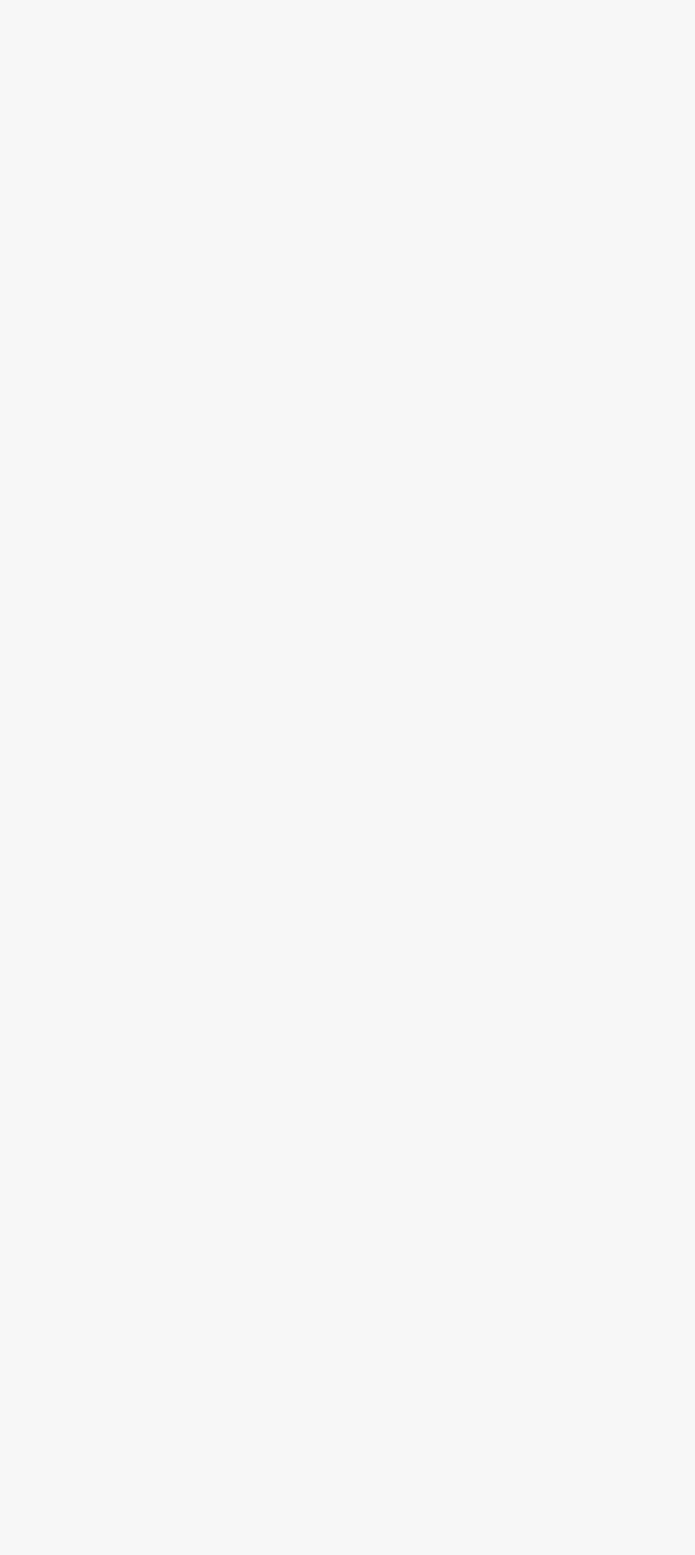
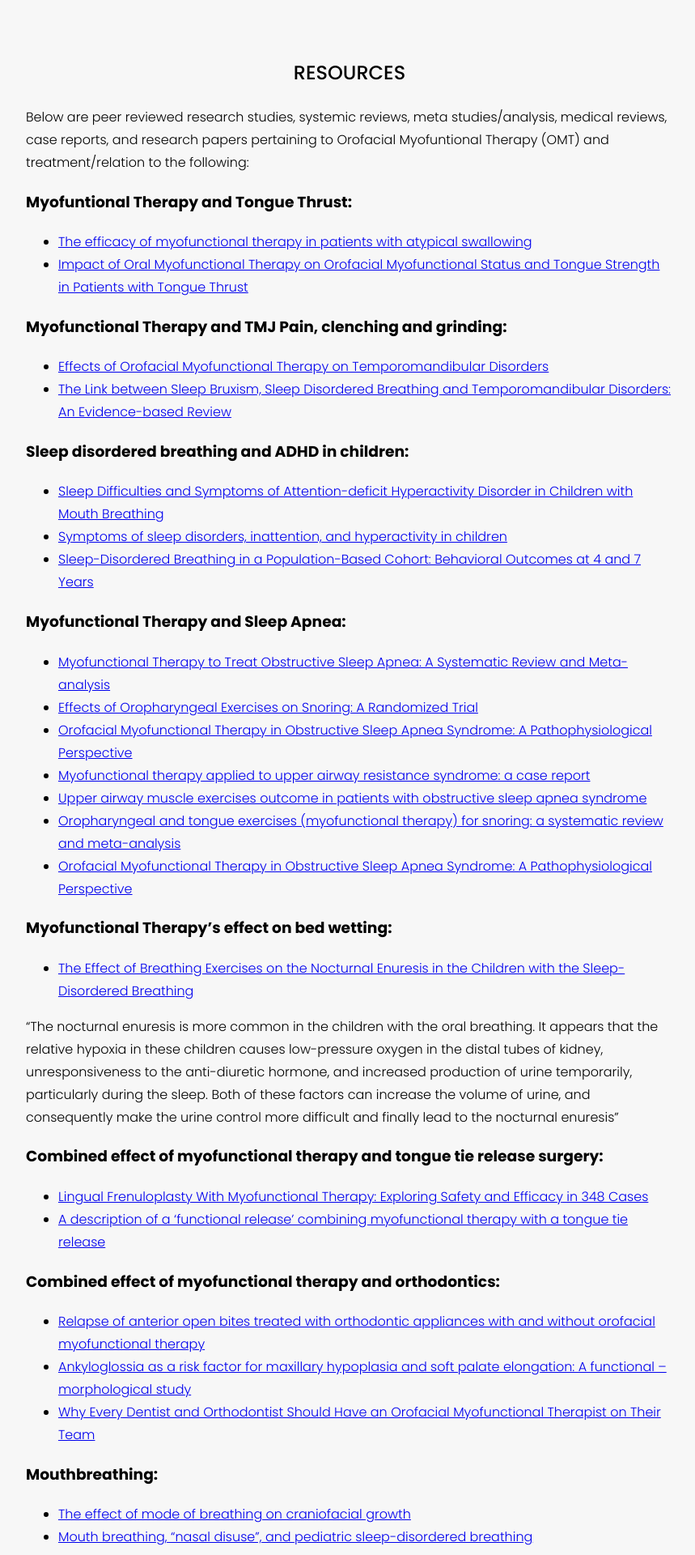
Before and after one commit to revomag/Revomag-Site, a React (Vite) app: page /resources in a window 1280 px wide. Before the commit this address had no page. Shown: the part 740-2660 px from the top of the page at 81% size, without its empty margins (208-1067 px from the left). Before the commit the page ends 800 px from the top, so only its background shows below. Built offline with nearby package versions, Linux system fonts and the light colour scheme.

Commit message:
Completes resources desktop page

```diff
--- a/src/components/navigation/hamburgerMenu/hamburgerMenu.tsx
+++ b/src/components/navigation/hamburgerMenu/hamburgerMenu.tsx
@@ -62,6 +62,11 @@ export default function HamburgerMenu(): ReactElement {
                         </Link>
                     </li>
                     <li>
+                        <Link className={"ham-nav-link"} to={"/resources"}>
+                            RESOURCES
+                        </Link>
+                    </li>
+                    <li>
                         <div className={'ham-add-info'}>
                             Additional Information:
                         </div>
--- a/src/components/navigation/navBar/navBar.tsx
+++ b/src/components/navigation/navBar/navBar.tsx
@@ -51,6 +51,9 @@ export default function NavBar(): ReactElement {
                     <Link className={"nav-link"} to={"/about"}>
                         ABOUT NICOLE
                     </Link>
+                    <Link className={"nav-link"} to={"/resources"}>
+                        RESOURCES
+                    </Link>
                     <Link className={"nav-link"} to={"/refer-a-patient"}>
                         REFER A PATIENT
                     </Link>
--- a/src/pages/resources/resources.scss
+++ b/src/pages/resources/resources.scss
@@ -0,0 +1,18 @@
+.resources-content-container {
+	margin: 0 15em;
+	text-align: left;
+	max-width: 90vw;
+
+	h2 {
+		text-align: center;
+	}
+
+	ul {
+		padding-top: 0;
+	}
+
+	@media (max-width: 1023px) {
+		margin: 0 1em;
+		display: block;
+	}
+}
--- a/src/pages/resources/resources.tsx
+++ b/src/pages/resources/resources.tsx
@@ -1,13 +1,158 @@
 import {ReactElement} from "react";
 import Navigation from "../../components/navigation/navigation";
+import Banner from "../../components/banner/banner";
 import Footer from "../../components/footer/footer";
+import BeachPano from "../../assets/BeachPano.jpg";
 import './resources.scss';
 
+/**
+ * Renders the Resources page
+ * @constructor
+ */
 export default function Resources(): ReactElement {
     return (
         <>
             <Navigation/>
-            <div>This is the Resources page</div>
+            <Banner imageSrc={BeachPano} imageAlt={'beach pano'} message={'Resources'}/>
+            <section className={'resources-content-container'}>
+                <h2>RESOURCES</h2>
+                <p>Below are peer reviewed research studies, systemic reviews, meta studies/analysis, medical reviews, case reports, and research papers pertaining to Orofacial Myofuntional Therapy (OMT) and treatment/relation to the following:</p>
+                <h3>Myofuntional Therapy and Tongue Thrust:</h3>
+                <ul>
+                    <li>
+                        <a href={"https://pubmed.ncbi.nlm.nih.gov/32367149/"}>
+                            The efficacy of myofunctional therapy in patients with atypical swallowing
+                        </a>
+                    </li>
+                    <li>
+                        <a href={"https://pubmed.ncbi.nlm.nih.gov/33113529/"}>
+                            Impact of Oral Myofunctional Therapy on Orofacial Myofunctional Status and Tongue Strength in Patients with Tongue Thrust
+                        </a>
+                    </li>
+                </ul>
+                <h3>Myofunctional Therapy and TMJ Pain, clenching and grinding:</h3>
+                <ul>
+                    <li>
+                        <a href={"https://www.tandfonline.com/doi/abs/10.1179/crn.2010.033"}>
+                            Effects of Orofacial Myofunctional Therapy on Temporomandibular Disorders
+                        </a>
+                    </li>
+                    <li>
+                        <a href={"https://aadsm.org/docs/JDSM.1.1.27.pdf"}>
+                            The Link between Sleep Bruxism, Sleep Disordered Breathing and Temporomandibular Disorders: An Evidence-based Review
+                        </a>
+                    </li>
+                </ul>
+                <h3>Sleep disordered breathing and ADHD in children:</h3>
+                <ul>
+                    <li>
+                        <a href={"https://pubmed.ncbi.nlm.nih.gov/34934269/"}>
+                            Sleep Difficulties and Symptoms of Attention-deficit Hyperactivity Disorder in Children with Mouth Breathing
+                        </a>
+                    </li>
+                    <li>
+                        <a href={"https://pubmed.ncbi.nlm.nih.gov/9493930/"}>
+                            Symptoms of sleep disorders, inattention, and hyperactivity in children
+                        </a>
+                    </li>
+                    <li>
+                        <a href={"https://www.ncbi.nlm.nih.gov/pmc/articles/PMC3313633/"}>
+                            Sleep-Disordered Breathing in a Population-Based Cohort: Behavioral Outcomes at 4 and 7 Years
+                        </a>
+                    </li>
+                </ul>
+                <h3>Myofunctional Therapy and Sleep Apnea:</h3>
+                <ul>
+                    <li>
+                        <a href={"https://www.ncbi.nlm.nih.gov/pmc/articles/PMC4402674/"}>
+                            Myofunctional Therapy to Treat Obstructive Sleep Apnea: A Systematic Review and Meta-analysis
+                        </a>
+                    </li>
+                    <li>
+                        <a href={"https://pubmed.ncbi.nlm.nih.gov/25950418/"}>
+                            Effects of Oropharyngeal Exercises on Snoring: A Randomized Trial
+                        </a>
+                    </li>
+                    <li>
+                        <a href={"https://www.mdpi.com/1648-9144/57/4/323/htm"}>
+                            Orofacial Myofunctional Therapy in Obstructive Sleep Apnea Syndrome: A Pathophysiological Perspective
+                        </a>
+                    </li>
+                    <li>
+                        <a href={"https://aomtinfo.org/wp-content/uploads/2016/06/Case-Report-UARS-Myofunctional-Therapy-12.2015-Correa.pdf"}>
+                            Myofunctional therapy applied to upper airway resistance syndrome: a case report
+                        </a>
+                    </li>
+                    <li>
+                        <a href={"https://www.sciencedirect.com/science/article/pii/S0422763816301583?via=ihub"}>
+                            Upper airway muscle exercises outcome in patients with obstructive sleep apnea syndrome
+                        </a>
+                    </li>
+                    <li>
+                        <a href={"https://link.springer.com/article/10.1007/s00405-017-4848-5"}>
+                            Oropharyngeal and tongue exercises (myofunctional therapy) for snoring: a systematic review and meta-analysis
+                        </a>
+                    </li>
+                    <li>
+                        <a href={"https://www.ncbi.nlm.nih.gov/pmc/articles/PMC8066493/"}>
+                            Orofacial Myofunctional Therapy in Obstructive Sleep Apnea Syndrome: A Pathophysiological Perspective
+                        </a>
+                    </li>
+                </ul>
+                <h3>Myofunctional Therapy’s effect on bed wetting:</h3>
+                <ul>
+                    <li>
+                        <a href={"https://static1.squarespace.com/static/5bbf6664f4755a71f307059f/t/5f9c4fb492d29c2275dadcd7/1604079541776/enuresis.pdf"}>
+                            The Effect of Breathing Exercises on the Nocturnal Enuresis in the Children with the Sleep-Disordered Breathing
+                        </a>
+                    </li>
+                </ul>
+                <p>“The nocturnal enuresis is more common in the children with the oral breathing. It appears that the relative hypoxia in these children causes low-pressure oxygen in the distal tubes of kidney, unresponsiveness to the anti-diuretic hormone, and increased production of urine temporarily, particularly during the sleep. Both of these factors can increase the volume of urine, and consequently make the urine control more difficult and finally lead to the nocturnal enuresis”</p>
+                <h3>Combined effect of myofunctional therapy and tongue tie release surgery:</h3>
+                <ul>
+                    <li>
+                        <a href={"https://onlinelibrary.wiley.com/doi/full/10.1002/lio2.297?campaign=Bestof19&fbclid=IwAR3PZxPZ1CcukKNJDhSu9ScTiItSsAy-cnmiwT127YXRC_RmqQ3sPDKPBrM"}>
+                            Lingual Frenuloplasty With Myofunctional Therapy: Exploring Safety and Efficacy in 348 Cases
+                        </a>
+                    </li>
+                    <li>
+                        <a href={"https://www.lightscalpel.com/publications/tongue-tie-functional-release/"}>
+                            A description of a ‘functional release’ combining myofunctional therapy with a tongue tie release
+                        </a>
+                    </li>
+                </ul>
+                <h3>Combined effect of myofunctional therapy and orthodontics:</h3>
+                <ul>
+                    <li>
+                        <a href={"https://www.ajodo.org/article/S0889-5406(09)01331-6/fulltext"}>
+                            Relapse of anterior open bites treated with orthodontic appliances with and without orofacial myofunctional therapy
+                        </a>
+                    </li>
+                    <li>
+                        <a href={"https://static1.squarespace.com/static/5bbf6664f4755a71f307059f/t/5f9c926a00c8e0323add3b6d/1604096630168/anklyoglossia+evidence+zhaghi.pdf"}>
+                            Ankyloglossia as a risk factor for maxillary hypoplasia and soft palate elongation: A functional – morphological study
+                        </a>
+                    </li>
+                    <li>
+                        <a href={"https://dentalsleeppractice.com/ce-articles/why-every-dentist-and-orthodontist-should-have-an-orofacial-myofunctional-therapist-on-their-team/"}>
+                            Why Every Dentist and Orthodontist Should Have an Orofacial Myofunctional Therapist on Their Team
+                        </a>
+                    </li>
+                </ul>
+                <h3>Mouthbreathing:</h3>
+                <ul>
+                    <li>
+                        <a href={"https://academic.oup.com/ejo/article/29/5/426/426214?login=false"}>
+                            The effect of mode of breathing on craniofacial growth
+                        </a>
+                    </li>
+                    <li>
+                        <a href={"https://link.springer.com/article/10.1007/s11325-015-1154-6"}>
+                            Mouth breathing, “nasal disuse”, and pediatric sleep-disordered breathing
+                        </a>
+                    </li>
+                </ul>
+            </section>
             <Footer/>
         </>
     );
--- a/src/routes.tsx
+++ b/src/routes.tsx
@@ -13,6 +13,7 @@ import BookAppointment from "./pages/bookAppointment/bookAppointment";
 import Contact from "./pages/contact/contact";
 import HowItWorks from "./pages/howItWorks/howItWorks";
 import ReferAPatient from "./pages/referAPatient/referAPatient";
+import Resources from "./pages/resources/resources";
 
 const router = createBrowserRouter(
     createRoutesFromElements(
@@ -29,6 +30,7 @@ const router = createBrowserRouter(
             <Route path="/how-it-works" element={<HowItWorks/>}/>
             <Route path="/contact" element={<Contact/>}/>
             <Route path="/about" element={<About/>}/>
+            <Route path="/resources" element={<Resources/>}/>
             <Route path="/refer-a-patient" element={<ReferAPatient/>}/>
             <Route path="/book-appointment" element={<BookAppointment/>}/>
         </>
```
